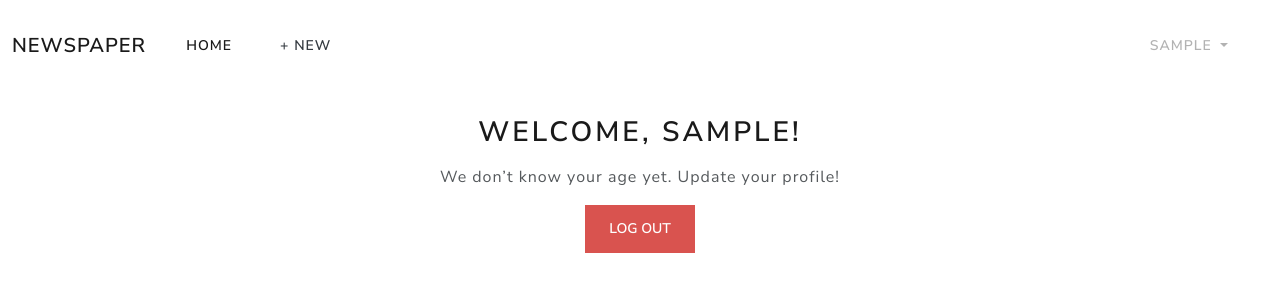
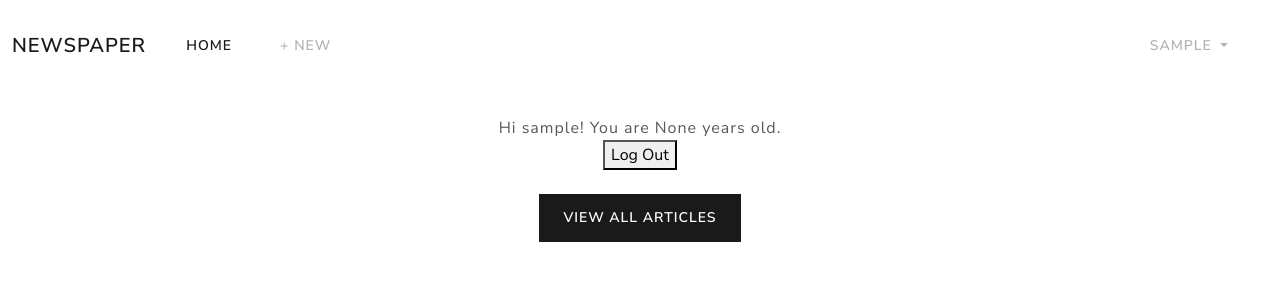
Before and after one commit to AryankaR-hub/django_news_artical, a Django app: page / in a window 1280 px wide. Shown: the top 300 px of the page. Run offline with Django 5.2, Linux system fonts and the light colour scheme; the visitor is signed in with stand-in values (Sample User, id 1).

Commit message:
newspaper app

```diff
--- /dev/null
+++ b/articles/apps.py
@@ -0,0 +1,6 @@
+from django.apps import AppConfig
+
+
+class ArticlesConfig(AppConfig):
+    default_auto_field = "django.db.models.BigAutoField"
+    name = "articles"
--- /dev/null
+++ b/articles/tests.py
@@ -0,0 +1,3 @@
+from django.test import TestCase
+
+# Create your tests here.
--- /dev/null
+++ b/articles/urls.py
@@ -0,0 +1,13 @@
+from django.urls import path
+from .views import (
+    ArticleListView, ArticleDetailView, ArticleUpdateView,
+    ArticleDeleteView, ArticleCreateView,
+)
+
+urlpatterns = [
+    path("<int:pk>/", ArticleDetailView.as_view(), name="article_detail"),
+    path("<int:pk>/edit/", ArticleUpdateView.as_view(), name="article_edit"),
+    path("<int:pk>/delete/", ArticleDeleteView.as_view(), name="article_delete"),
+    path("new/", ArticleCreateView.as_view(), name="article_new"),
+    path("", ArticleListView.as_view(), name="article_list"),
+]
--- a/django_project/settings.py
+++ b/django_project/settings.py
@@ -41,6 +41,7 @@ INSTALLED_APPS = [
     "crispy_bootstrap5",
     "accounts",
     "pages",
+    "articles"
 
 
 ]
@@ -48,7 +49,7 @@ AUTH_USER_MODEL = "accounts.CustomUser"
 CRISPY_ALLOWED_TEMLPLATE_PACKS ="bootstrap5"
 CRISPY_TEMPLATE_PACK = "bootstrap5"
 EMAIL_BACKEND = "django.core.mail.backends.console.EmailBackend"
-
+TIME_ZONE = "American/New_York"
 MIDDLEWARE = [
     "django.middleware.security.SecurityMiddleware",
     "django.contrib.sessions.middleware.SessionMiddleware",
--- a/django_project/urls.py
+++ b/django_project/urls.py
@@ -22,6 +22,7 @@ urlpatterns = [
     path("admin/", admin.site.urls),
     path("accounts/", include("accounts.urls")),
     path("accounts/", include("django.contrib.auth.urls")),
+    path("articles/", include("articles.urls")),
     path("", include("pages.urls")),
 
 ]
--- a/templates/base.html
+++ b/templates/base.html
@@ -1,4 +1,4 @@
-<!-- templates/base.html-->
+<!-- templates/base.html -->
 <!DOCTYPE html>
 <html lang="en">
 <head>
@@ -8,7 +8,7 @@
 
   <!-- Bootstrap CSS -->
   <link href="https://bootswatch.com/5/lux/bootstrap.min.css"
-        rel="stylesheet" integrity="sha384..." crossorigin="anonymous">
+        rel="stylesheet">
 </head>
 <body>
 
@@ -25,12 +25,17 @@
       <div class="collapse navbar-collapse" id="navbarSupportedContent">
         <ul class="navbar-nav me-auto mb-2 mb-lg-0">
           <li class="nav-item">
-            <a class="nav-link active" aria-current="page" href="{% url 'home' %}">Home</a>
+            <a class="nav-link active" href="{% url 'home' %}">Home</a>
           </li>
           {% if user.is_authenticated %}
-          <li><a href="#" class="nav-link px-2 link-dark">+ New</a></li>
+            <li class="nav-item">
+              <a href="{% url 'article_new' %}" class="nav-link">+ New</a>
+            </li>
+          {% endif %}
         </ul>
-        <div class="mr-auto">
+
+        <div class="d-flex">
+          {% if user.is_authenticated %}
             <ul class="navbar-nav">
               <li class="nav-item dropdown">
                 <a class="nav-link dropdown-toggle" href="#" role="button"
@@ -43,22 +48,18 @@
                   <li>
                     <form method="post" action="{% url 'logout' %}" style="display:inline;">
                       {% csrf_token %}
-                    <button type="submit" class="btn btn-link nav-link"
-                      style="display:inline; cursor:pointer;">Logout</button>
+                      <button type="submit" class="btn btn-link nav-link" style="cursor:pointer;">Logout</button>
                     </form>
                   </li>
                 </ul>
               </li>
+            </ul>
           {% else %}
-        </ul>
+            <a href="{% url 'login' %}" class="btn btn-outline-secondary me-2">Log in</a>
+            <a href="{% url 'signup' %}" class="btn btn-primary">Sign up</a>
+          {% endif %}
         </div>
-      <div class="mr-auto">
-        <form class="form d-flex">
-          <a href="{% url 'login' %}" class="btn btn-outline-secondary">Log in</a>
-          <a href="{% url 'signup' %}" class="btn btn-primary ms-2">Sign up</a>
-        </form>
       </div>
-      {% endif %}
     </div>
   </nav>
 
@@ -69,8 +70,7 @@
   </main>
 
   <!-- Bootstrap JavaScript Bundle -->
-  <script src="https://cdn.jsdelivr.net/npm/bootstrap@5.3.3/dist/js/bootstrap.bundle.min.js"
-          integrity="sha384..." crossorigin="anonymous"></script>
+  <script src="https://cdn.jsdelivr.net/npm/bootstrap@5.3.3/dist/js/bootstrap.bundle.min.js"></script>
 
 </body>
 </html>
--- a/templates/home.html
+++ b/templates/home.html
@@ -6,27 +6,18 @@
 <div class="container text-center mt-4">
 
   <!-- User Greeting -->
-  {% if user.is_authenticated %}
-    <h2 class="mb-3">Welcome, {{ user.username }}!</h2>
-
-    <!-- Age Check -->
-    {% if user.age %}
-      <p>You are {{ user.age }} years old.</p>
-    {% else %}
-      <p>We don’t know your age yet. Update your profile!</p>
-    {% endif %}
-
-    <!-- Logout Form -->
-    <form action="{% url 'logout' %}" method="post" class="mt-3">
-      {% csrf_token %}
-      <button type="submit" class="btn btn-danger">Log Out</button>
-    </form>
-
-  {% else %}
-    <p class="mb-4">You are not logged in.</p>
-    <a href="{% url 'login' %}" class="btn btn-primary me-2">Log In</a>
-    <a href="{% url 'signup' %}" class="btn btn-success">Sign Up</a>
-  {% endif %}
-
-</div>
+{% if user.is_authenticated %}
+Hi {{ user.username }}! You are {{ user.age }} years old.
+<form action="{% url 'logout' %}" method="post">
+  {% csrf_token %}
+  <button type="submit">Log Out</button>
+</form>
+<br/>
+<p><a class="btn btn-primary" href="{% url 'article_list' %}" role="button">
+  View all articles</a></p> <!-- new-->
+{% else %}
+<p>You are not logged in</p>
+<a href="{% url 'login' %}">Log In</a> |
+<a href="{% url 'signup' %}">Sign Up</a>
+{% endif %}
 {% endblock content %}
```
Also changed, not shown: articles/admin.py (added, +12 -0 lines), articles/models.py (added, +16 -0 lines), articles/views.py (added, +31 -0 lines), templates/article_delete.html (added, +9 -0 lines), templates/article_detail.html (added, +15 -0 lines), templates/article_edit.html (added, +10 -0 lines), templates/article_list.html (added, +24 -0 lines), templates/article_new.html (added, +10 -0 lines), articles/__init__.py (added), articles/migrations/0001_initial.py (added), articles/migrations/__init__.py (added). Lines whose indentation alone changed are shown as unchanged.
